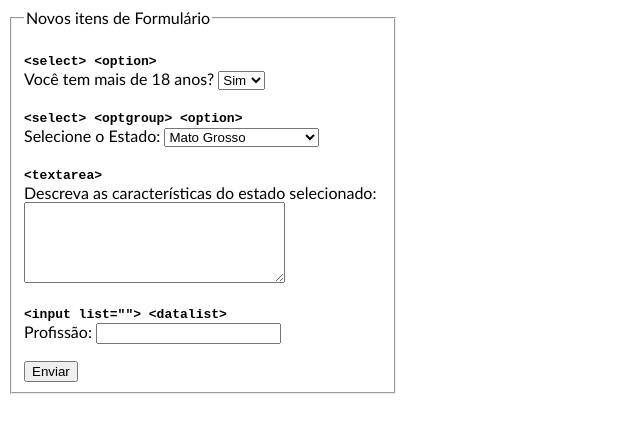
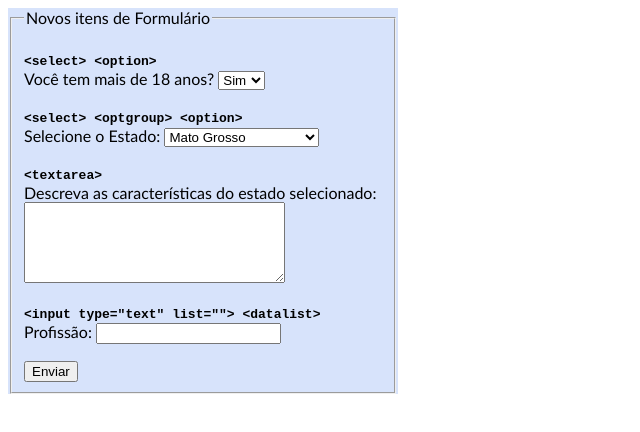
Before and after one commit to profdanielsenac/html-css-tarde, a plain HTML site: page aula20-form/form04.html in a window 1280 px wide. Shown: the whole page, without its empty margins (0-640 px from the left). Drawn offline with Linux system fonts and the light colour scheme.

Commit message:
Update form04.html

```diff
--- a/aula20-form/form04.html
+++ b/aula20-form/form04.html
@@ -8,7 +8,7 @@
 </head>
 
 <body style="font-family: Calibri;">
-  <form style="width: 390px;" action="" method="GET">
+  <form style="width: 390px;background-color:rgba(100, 148, 237, 0.26);" action="" method="GET">
     <fieldset>
       <legend>Novos itens de Formulário</legend>
       <p>
@@ -61,7 +61,7 @@
       </p>
 
       <p>
-        <strong><code>&lt;input list=""&gt; &lt;datalist&gt; </code></strong><br>
+        <strong><code>&lt;input type="text" list=""&gt; &lt;datalist&gt; </code></strong><br>
         <label for="idprof">Profissão:</label>
         <input type="text" name="prof" id="idprof" list="idlista">
         <datalist id="idlista">
```
